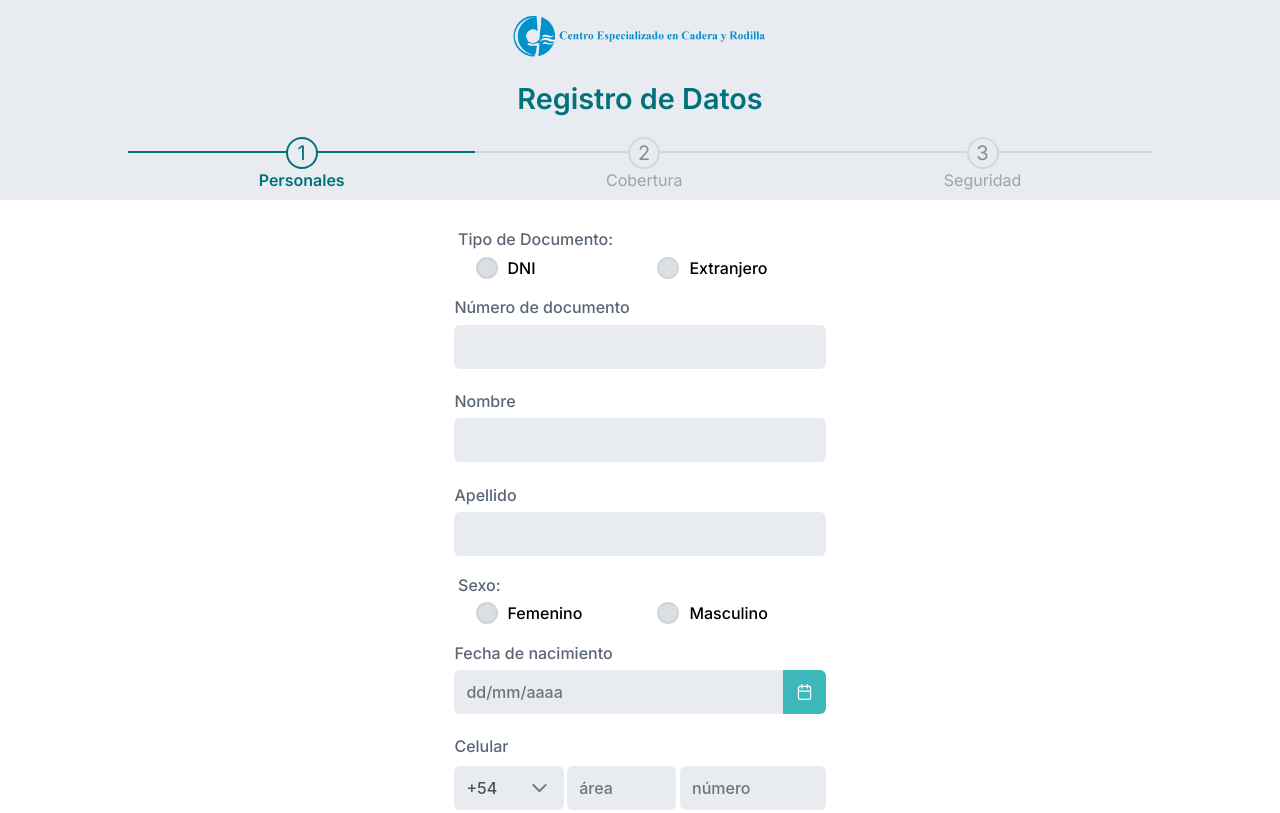
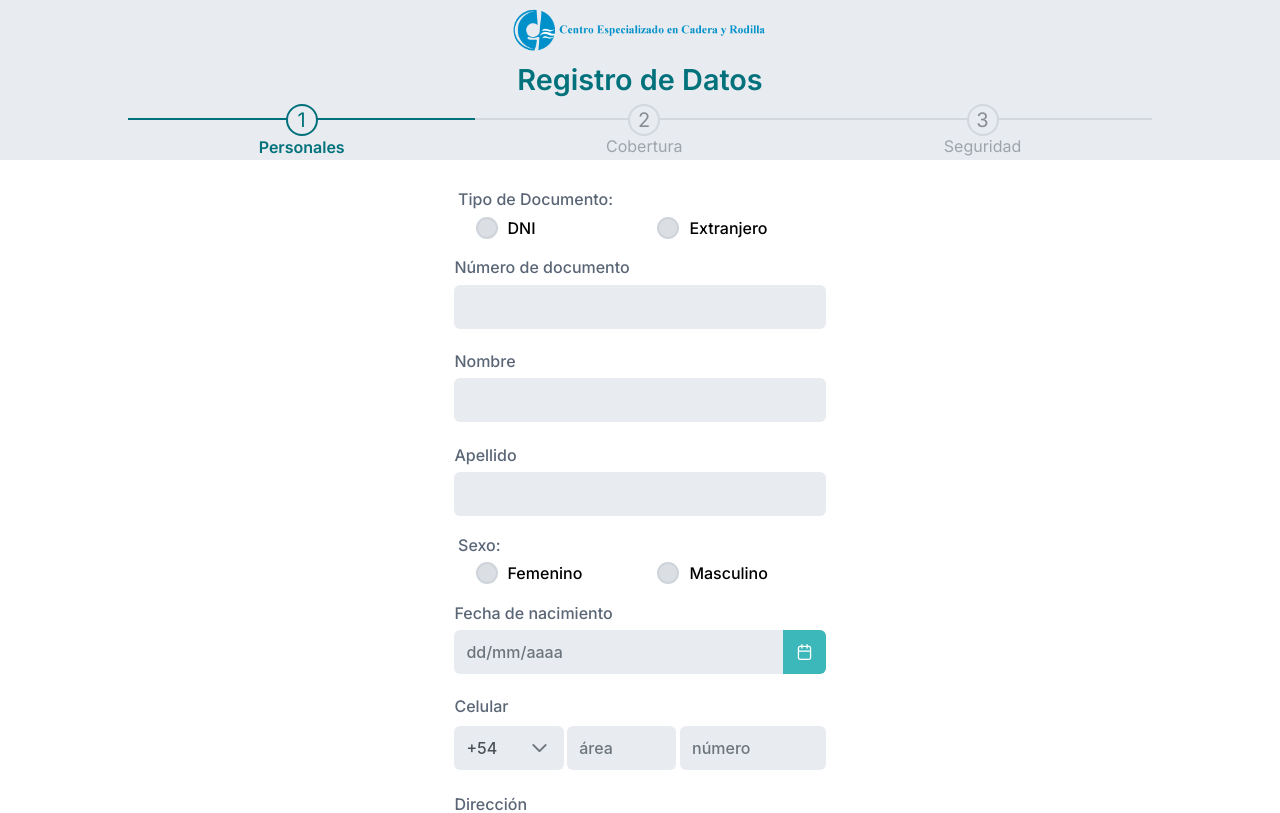
Before and after one commit to NicoMessina25/webAppointmentsDemo, a React (Create React App) app: page /register/1 in a window 1280 px wide. Shown: the top 813 px of the page. Built offline with nearby package versions, Linux system fonts and the light colour scheme; no server answers.

Commit message:
Reduce tamaño de header

```diff
--- a/src/Components/Register/Register.scss
+++ b/src/Components/Register/Register.scss
@@ -28,9 +28,8 @@
     top: 0;
 
     img{
-        width: 20%;
+        width: 50%;
         height: auto;
-
     }
 
     h1{
@@ -112,8 +111,12 @@
     }
 
     .registerHeader{
-
+        height: 20vh;
         font-size: 100%;
+        padding-top: 1px;
+        img{
+            width:30%
+        }
     }
 
     .registerBody{
@@ -142,4 +145,11 @@
     .registerBody{
         width: 33%;
     }
+    .registerHeader{
+        height: 20vh;
+        padding-top: 1px;
+        img{
+            width:20%
+        }
+    }
 }
```
